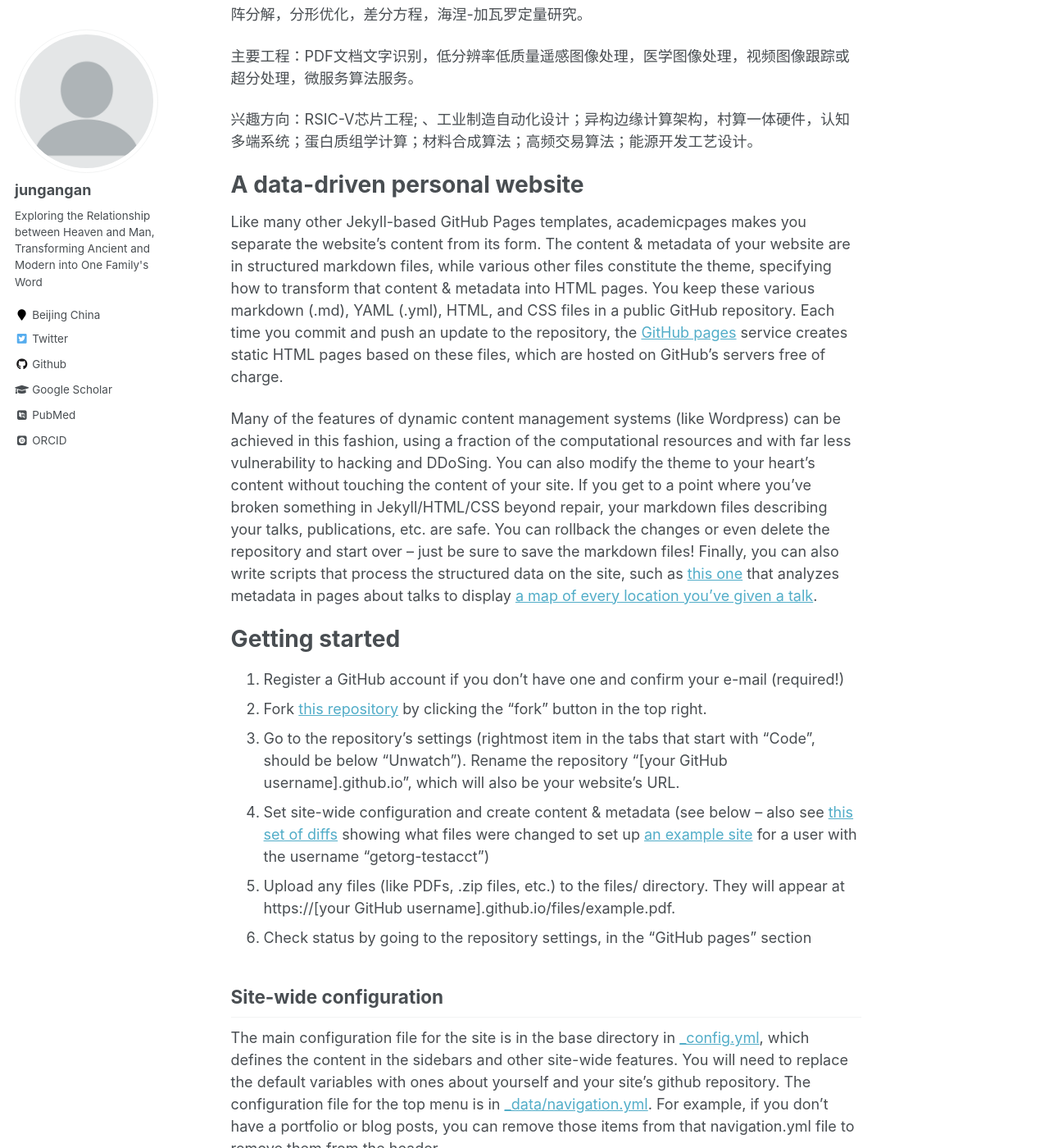
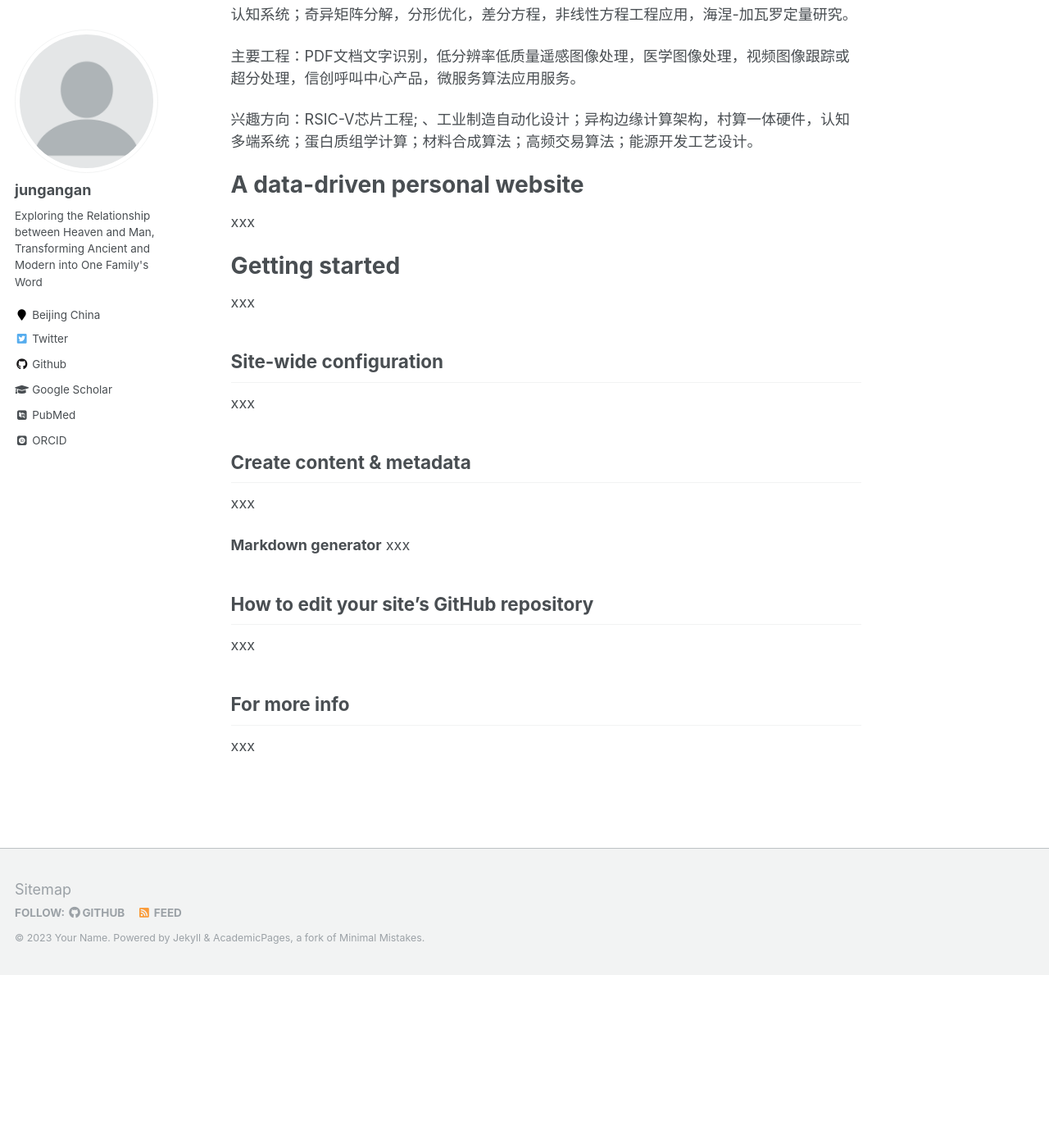
Before and after one commit to Eric3911/Eric3911.github.io, a Jekyll site: the page built from _pages/about.md, in a window 1280 px wide and 1400 px high, scrolled down 210 px. Shown: the whole window at 82% size. Built offline with Jekyll 4.4.1, drawn with Linux system fonts in a browser that asks for light colours; some web fonts are replaced; some of the changed text lies outside the part shown.

Commit message:
Update about.md
更新内容

```diff
--- a/_pages/about.md
+++ b/_pages/about.md
@@ -7,47 +7,35 @@ redirect_from:
   - /about/
   - /about.html
 ---
-研究方向：神经计算算法系统，认知智能体系架构系统；认知计算算法系统；视觉深度学习算法系统，并行大数据分析机器学习系统，异构计算服务优化传输系统，云端融合认知系统；奇异矩阵分解，分形优化，差分方程，海涅-加瓦罗定量研究。
+研究方向：神经计算加速器系统，认知智能算法系统；认知计算算法系统在图像领域应用（遥感，医学，交通，文字），并行大数据分析机器学习系统，异构计算服务部署优化系统，云端融合认知系统；奇异矩阵分解，分形优化，差分方程，非线性方程工程应用，海涅-加瓦罗定量研究。
 
-主要工程：PDF文档文字识别，低分辨率低质量遥感图像处理，医学图像处理，视频图像跟踪或超分处理，微服务算法服务。
+主要工程：PDF文档文字识别，低分辨率低质量遥感图像处理，医学图像处理，视频图像跟踪或超分处理，信创呼叫中心产品，微服务算法应用服务。
 
 兴趣方向：RSIC-V芯片工程; 、工业制造自动化设计；异构边缘计算架构，村算一体硬件，认知多端系统；蛋白质组学计算；材料合成算法；高频交易算法；能源开发工艺设计。
 
 A data-driven personal website
 ======
-Like many other Jekyll-based GitHub Pages templates, academicpages makes you separate the website's content from its form. The content & metadata of your website are in structured markdown files, while various other files constitute the theme, specifying how to transform that content & metadata into HTML pages. You keep these various markdown (.md), YAML (.yml), HTML, and CSS files in a public GitHub repository. Each time you commit and push an update to the repository, the [GitHub pages](https://pages.github.com/) service creates static HTML pages based on these files, which are hosted on GitHub's servers free of charge.
-
-Many of the features of dynamic content management systems (like Wordpress) can be achieved in this fashion, using a fraction of the computational resources and with far less vulnerability to hacking and DDoSing. You can also modify the theme to your heart's content without touching the content of your site. If you get to a point where you've broken something in Jekyll/HTML/CSS beyond repair, your markdown files describing your talks, publications, etc. are safe. You can rollback the changes or even delete the repository and start over -- just be sure to save the markdown files! Finally, you can also write scripts that process the structured data on the site, such as [this one](https://github.com/academicpages/academicpages.github.io/blob/master/talkmap.ipynb) that analyzes metadata in pages about talks to display [a map of every location you've given a talk](https://academicpages.github.io/talkmap.html).
+xxx
 
 Getting started
 ======
-1. Register a GitHub account if you don't have one and confirm your e-mail (required!)
-1. Fork [this repository](https://github.com/academicpages/academicpages.github.io) by clicking the "fork" button in the top right.
-1. Go to the repository's settings (rightmost item in the tabs that start with "Code", should be below "Unwatch"). Rename the repository "[your GitHub username].github.io", which will also be your website's URL.
-1. Set site-wide configuration and create content & metadata (see below -- also see [this set of diffs](http://archive.is/3TPas) showing what files were changed to set up [an example site](https://getorg-testacct.github.io) for a user with the username "getorg-testacct")
-1. Upload any files (like PDFs, .zip files, etc.) to the files/ directory. They will appear at https://[your GitHub username].github.io/files/example.pdf.
-1. Check status by going to the repository settings, in the "GitHub pages" section
+xxx
 
 Site-wide configuration
 ------
-The main configuration file for the site is in the base directory in [_config.yml](https://github.com/academicpages/academicpages.github.io/blob/master/_config.yml), which defines the content in the sidebars and other site-wide features. You will need to replace the default variables with ones about yourself and your site's github repository. The configuration file for the top menu is in [_data/navigation.yml](https://github.com/academicpages/academicpages.github.io/blob/master/_data/navigation.yml). For example, if you don't have a portfolio or blog posts, you can remove those items from that navigation.yml file to remove them from the header.
+xxx
 
 Create content & metadata
 ------
-For site content, there is one markdown file for each type of content, which are stored in directories like _publications, _talks, _posts, _teaching, or _pages. For example, each talk is a markdown file in the [_talks directory](https://github.com/academicpages/academicpages.github.io/tree/master/_talks). At the top of each markdown file is structured data in YAML about the talk, which the theme will parse to do lots of cool stuff. The same structured data about a talk is used to generate the list of talks on the [Talks page](https://academicpages.github.io/talks), each [individual page](https://academicpages.github.io/talks/2012-03-01-talk-1) for specific talks, the talks section for the [CV page](https://academicpages.github.io/cv), and the [map of places you've given a talk](https://academicpages.github.io/talkmap.html) (if you run this [python file](https://github.com/academicpages/academicpages.github.io/blob/master/talkmap.py) or [Jupyter notebook](https://github.com/academicpages/academicpages.github.io/blob/master/talkmap.ipynb), which creates the HTML for the map based on the contents of the _talks directory).
+xxx
 
 **Markdown generator**
-
-I have also created [a set of Jupyter notebooks](https://github.com/academicpages/academicpages.github.io/tree/master/markdown_generator
-) that converts a CSV containing structured data about talks or presentations into individual markdown files that will be properly formatted for the academicpages template. The sample CSVs in that directory are the ones I used to create my own personal website at stuartgeiger.com. My usual workflow is that I keep a spreadsheet of my publications and talks, then run the code in these notebooks to generate the markdown files, then commit and push them to the GitHub repository.
+xxx
 
 How to edit your site's GitHub repository
 ------
-Many people use a git client to create files on their local computer and then push them to GitHub's servers. If you are not familiar with git, you can directly edit these configuration and markdown files directly in the github.com interface. Navigate to a file (like [this one](https://github.com/academicpages/academicpages.github.io/blob/master/_talks/2012-03-01-talk-1.md) and click the pencil icon in the top right of the content preview (to the right of the "Raw | Blame | History" buttons). You can delete a file by clicking the trashcan icon to the right of the pencil icon. You can also create new files or upload files by navigating to a directory and clicking the "Create new file" or "Upload files" buttons.
-
-Example: editing a markdown file for a talk
-![Editing a markdown file for a talk](/images/editing-talk.png)
+xxx
 
 For more info
 ------
-More info about configuring academicpages can be found in [the guide](https://academicpages.github.io/markdown/). The [guides for the Minimal Mistakes theme](https://mmistakes.github.io/minimal-mistakes/docs/configuration/) (which this theme was forked from) might also be helpful.
+xxx
```
